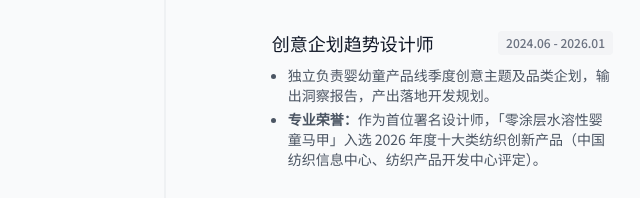
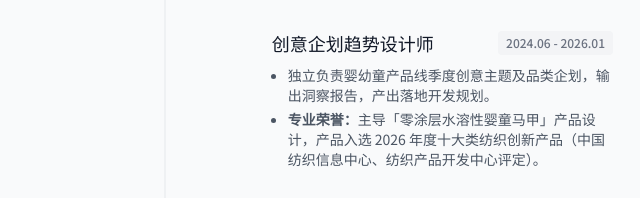
Before and after one commit to nagaminenewquist-source/Profile, a plain HTML site: page index.html in a window 1280 px wide. Shown: the part 1412-1610 px from the top of the page, 475-1115 px from the left. Drawn offline with nearby package versions, Linux system fonts and the light colour scheme; a web font is replaced by a local one.

Commit message:
Clarify lead design role for 2026 textile innovation award

```diff
--- a/index.html
+++ b/index.html
@@ -227,7 +227,7 @@
                                 </div>
                                 <ul class="text-sm text-gray-600 list-disc list-outside ml-4 space-y-1">
                                     <li>独立负责婴幼童产品线季度创意主题及品类企划，输出洞察报告，产出落地开发规划。</li>
-                                    <li><strong>专业荣誉：</strong>作为首位署名设计师，「零涂层水溶性婴童马甲」入选 2026 年度十大类纺织创新产品（中国纺织信息中心、纺织产品开发中心评定）。</li>
+                                    <li><strong>专业荣誉：</strong>主导「零涂层水溶性婴童马甲」产品设计，产品入选 2026 年度十大类纺织创新产品（中国纺织信息中心、纺织产品开发中心评定）。</li>
                                 </ul>
                             </div>
 
@@ -692,7 +692,7 @@
                 '上海市中级职称证书（工艺美术师）': 'Shanghai-Certified Arts & Crafts Designer',
                 '2025 FIT 运动设计奖 Winner': '2025 FIT Sports Design Awards · Winner',
                 '2026 年度十大类纺织创新产品': '2026 Top Ten Innovative Textile Products',
-                '作为首位署名设计师，「零涂层水溶性婴童马甲」入选 2026 年度十大类纺织创新产品（中国纺织信息中心、纺织产品开发中心评定）。': 'As lead-credited designer, the Zero-Coating Water-Soluble Baby Vest was selected as one of the 2026 Top Ten Innovative Textile Products (China Textile Information Center & Textile Product Development Center).',
+                '主导「零涂层水溶性婴童马甲」产品设计，产品入选 2026 年度十大类纺织创新产品（中国纺织信息中心、纺织产品开发中心评定）。': 'Led the design of the Zero-Coating Water-Soluble Baby Vest, selected for the 2026 Top Ten Innovative Textile Products recognition by the China Textile Information Center and Textile Product Development Center.',
                 '趋势洞察与企划': 'Trend Insight & Planning',
                 '具备女装与童装双线趋势企划经验。擅长基于消费者生活方式，整合市场趋势与创意选题，独立完成高转化率的产品企划提案与品类规划。': 'Experienced in trend planning across womenswear and childrenswear. I translate consumer lifestyles and market signals into compelling product concepts and high-conversion category plans.',
                 'AIGC 与数智化实践': 'AIGC & Digital Innovation',
```
